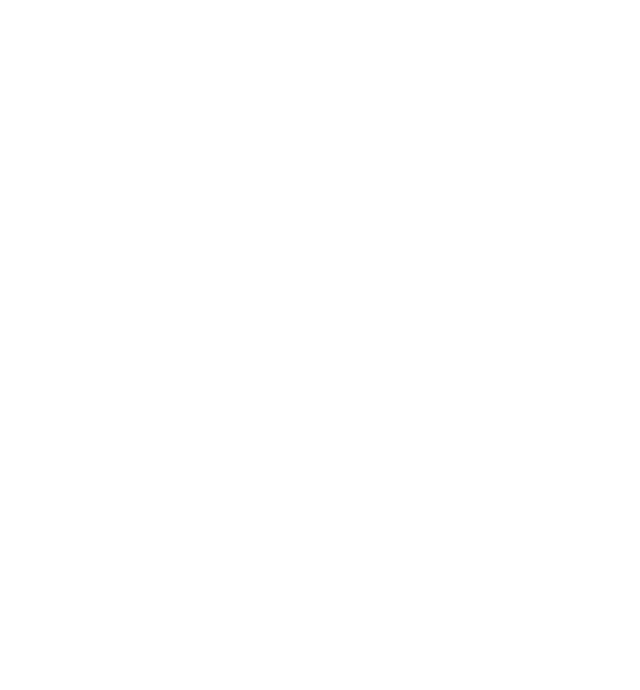
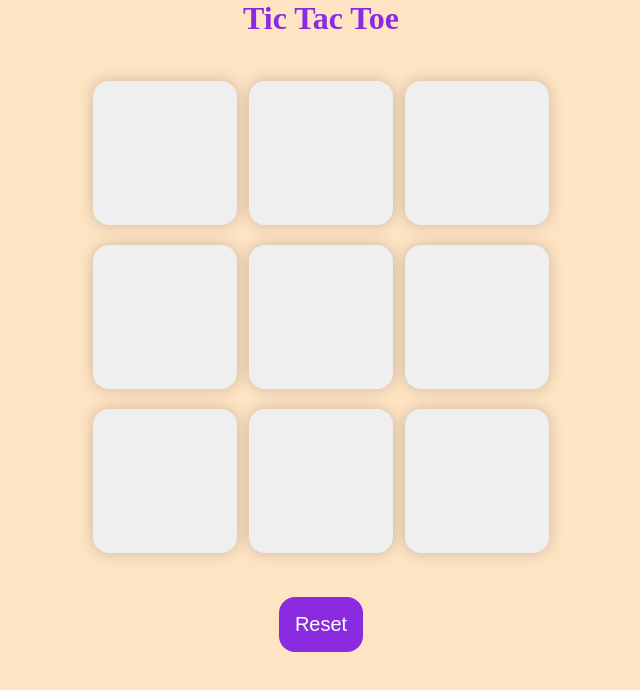
Before and after one commit to Raksha1729/Tic-Tac-Toe, a plain HTML site: page index.html in a window 1280 px wide. Shown: the whole page, without its empty margins (319-959 px from the left). Drawn offline with Linux system fonts and the light colour scheme.

Commit message:
Creating a basic layout

```diff
--- a/index.html
+++ b/index.html
@@ -7,6 +7,23 @@
     <link rel="stylesheet" href="style.css">
 </head>
 <body>
+    <main>
+        <h1 class="heading">Tic Tac Toe</h1>
+        <div class="container">
+            <div class="game">
+                <button class="box"></button>
+                <button class="box"></button>
+                <button class="box"></button>
+                <button class="box"></button>
+                <button class="box"></button>
+                <button class="box"></button>
+                <button class="box"></button>
+                <button class="box"></button>
+                <button class="box"></button>
+            </div>
+        </div>
+        <button id="reset-btn">Reset</button>
+    </main>
     <script src="script.js"></script>
 </body>
 </html>
--- a/style.css
+++ b/style.css
@@ -0,0 +1,44 @@
+*{
+    margin: 0;
+    padding: 0;
+}
+body{
+    background-color: bisque;
+    text-align: center;
+}
+.heading{
+    color: blueviolet;
+}
+.container{
+    height: 70vh;
+    display: flex;
+    flex-wrap: wrap;
+    justify-content: center;
+    align-items: center;
+}
+.game{
+    height: 60vmin;
+    width: 60vmin;
+    display: flex;
+    flex-wrap: wrap;
+    justify-content: center;
+    align-items: center;
+    gap: 1.5vmin;
+}
+.box{
+    height: 18vmin;
+    width: 18vmin;
+    border-radius: 1rem;
+    border: none;
+    box-shadow: 0 0 1rem rgba(0, 0, 0, 0.2);
+    font-size: 8vmin;
+    color: blueviolet;
+}
+#reset-btn{
+    padding: 1rem;
+    font-size: 1.25rem;
+    background-color: blueviolet;
+    color: white;
+    border-radius: 1rem;
+    border: none;
+}
```
